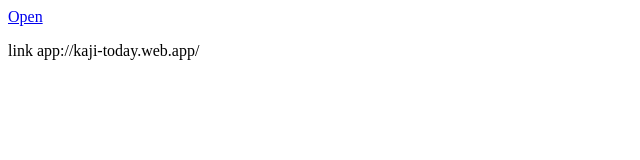
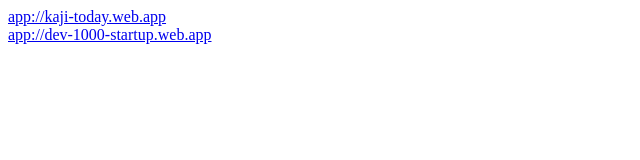
Before and after one commit to mwildaaan/testdeeplink, a plain HTML site: page index.html in a window 1280 px wide. Shown: the whole page, without its empty margins (0-640 px from the left). Drawn offline with Linux system fonts and the light colour scheme.

Commit message:
Update index.html

```diff
--- a/index.html
+++ b/index.html
@@ -5,8 +5,9 @@
 </head>
 <body>
 
-<a href="app://kaji-today.web.app/">Open</a>
-<p>link app://kaji-today.web.app/</p>
+<a href="app://kaji-today.web.app">app://kaji-today.web.app</a>
+<br>
+<a href="app://dev-1000-startup.web.app">app://dev-1000-startup.web.app</a>
 
 </body>
 </html>
```
